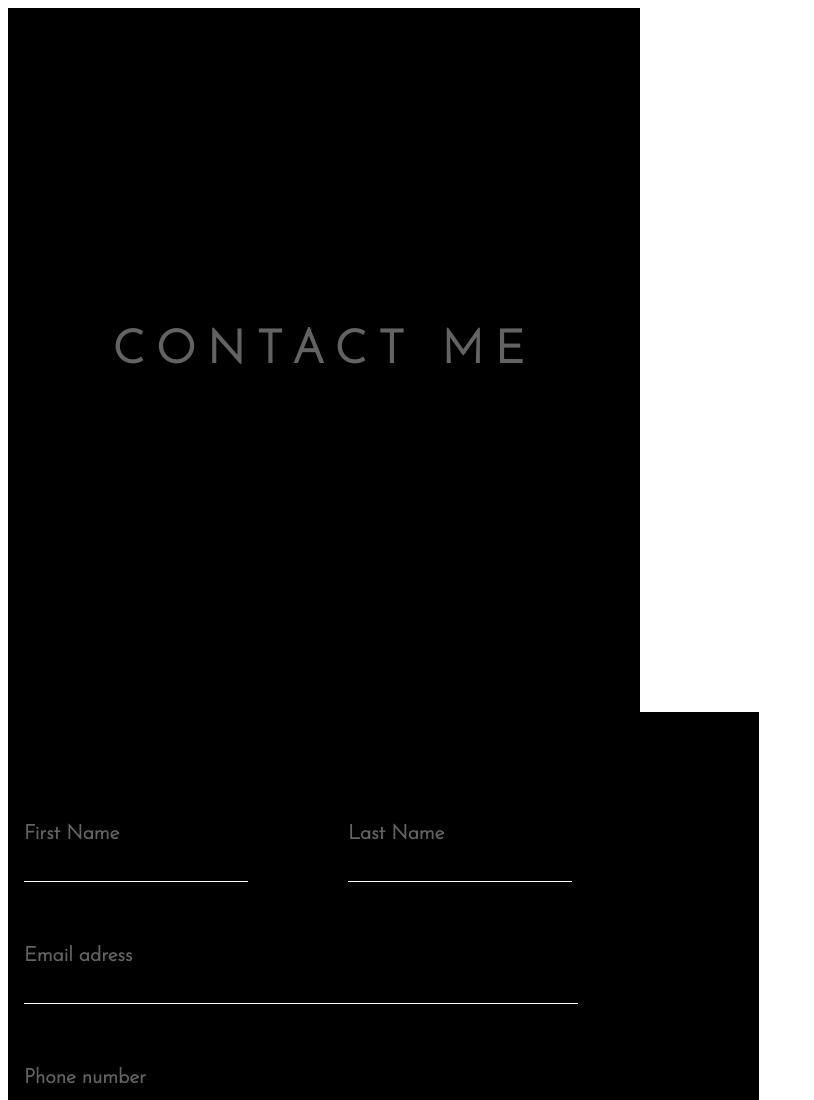
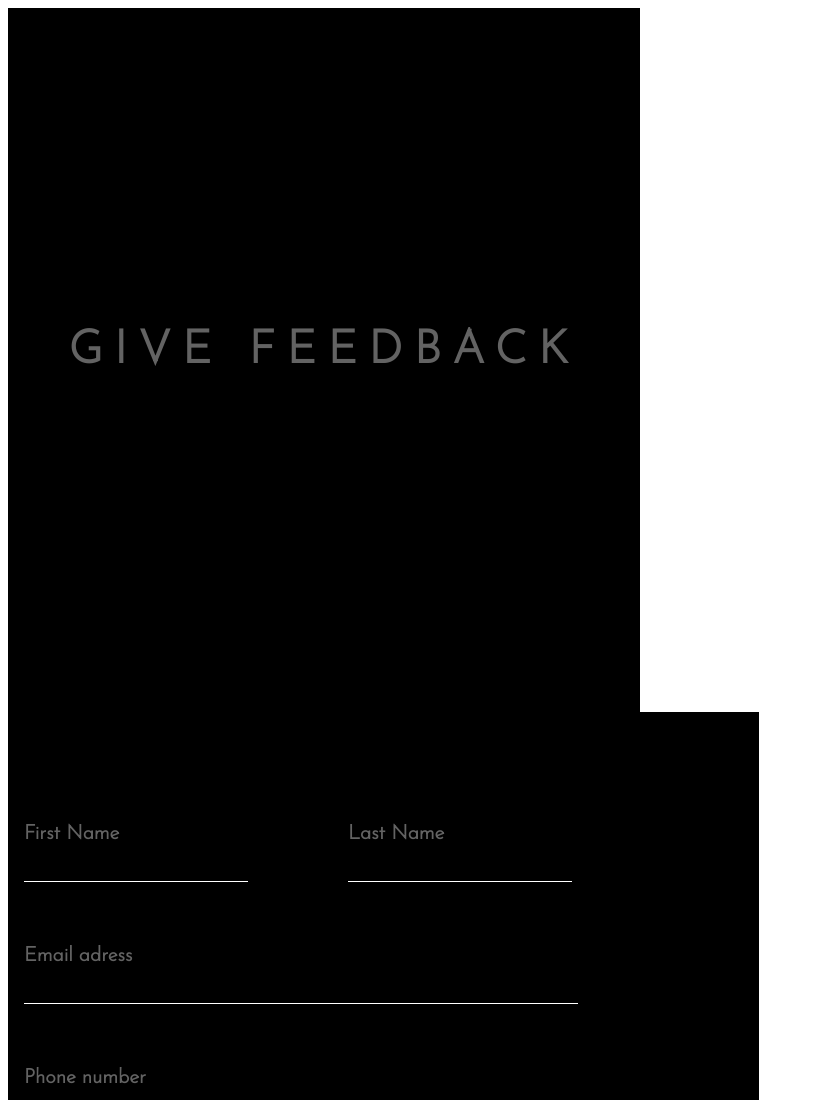
Before and after one commit to ashiqsabith123/contact_page, a plain HTML site: page index.html in a window 1280 px wide. Shown: the top 1100 px of the page, without its empty margins (0-814 px from the left). Drawn offline with Linux system fonts and the light colour scheme.

Commit message:
Update index.html

```diff
--- a/index.html
+++ b/index.html
@@ -12,7 +12,7 @@
 <body>
     <div>
         <div class="left_portion">
-           <span class="main_label">CONTACT ME </span>
+           <span class="main_label">GIVE FEEDBACK </span>
         </div>
 
         <div class="right_portion">
```
